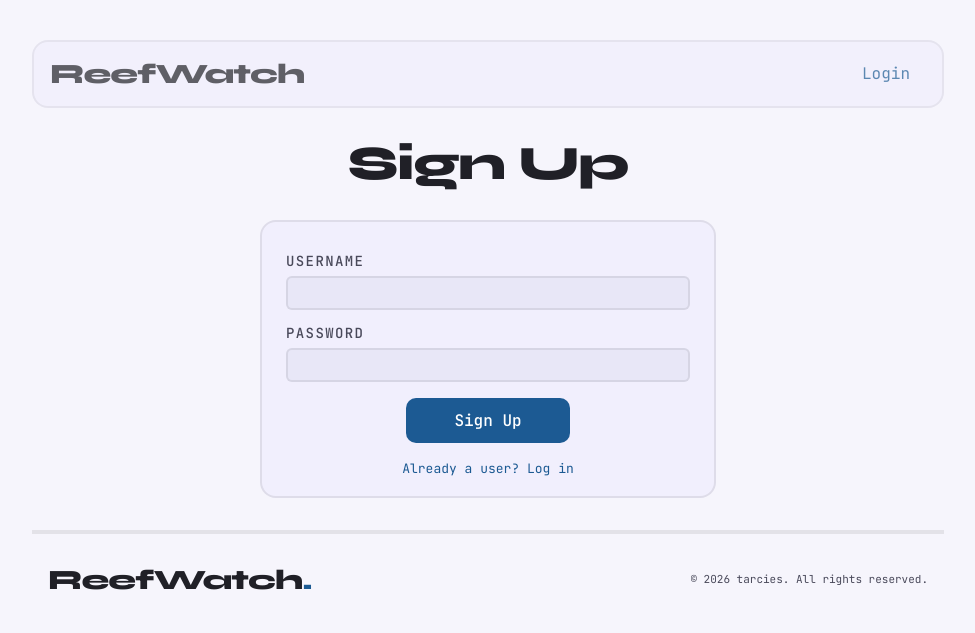
After one commit to tarcies/ict320-task3, a Python web app: template app/templates/signup.html in a window 1280 px wide. The commit adds this page. Shown: the top 633 px of the page, without its empty margins (152-1127 px from the left). Run offline with Jinja, Linux system fonts and the light colour scheme; the template is opened without the code that fills it, so the values that code supplies are empty.

Commit message:
feat(flask): add auth pages (login + signup)

```diff
--- a/app/routes/auth.py
+++ b/app/routes/auth.py
@@ -24,7 +24,7 @@ def login():
     return render_template("login.html")
 
 
-@bp.route("/logout", methods=["POST"])
+@bp.route("/logout")
 def logout():
     session.clear()
     flash("You have been signed out", "info")
--- a/app/templates/base.html
+++ b/app/templates/base.html
@@ -11,9 +11,9 @@
     />
     <link
       rel="stylesheet"
-      href="{{ url_for('static', filename='style.css') }}"
+      href="{{ url_for('static', filename='css/style.css') }}"
     />
-    <title>{% block title %}TrailHire{% endblock %}</title>
+    <title>{% block title %}ReefWatch{% endblock %}</title>
   </head>
   <body>
     <div class="page">
@@ -21,32 +21,40 @@
       <p class="body" style="text-align: right; padding-right: var(--space-8)">
         Signed in as
         <span style="color: var(--accent); font-weight: 800">{{ user }}</span>
-        {% endif %}
       </p>
+      {% endif %}
       <nav class="navigation">
         <div class="header">
           <div class="header-title">
-            <p class="display">TrailHire</p>
+            <p class="display">ReefWatch</p>
           </div>
         </div>
-        <ul style="">
+        <ul>
           {% if user %}
           <!-- User pages -->
-          <li><a href="/catalogue">Catalogue</a></li>
-          <li><a href="/user/rentals">Rentals</a></li>
-          {% if is_admin %}
-          <!-- Admin pages -->
-          <li><a href="/admin/equipment" style="color: red">Equipment</a></li>
-          <li><a href="/admin/users" style="color: red">Users</a></li>
-          {% endif %}
-          <li><a href="/logout">Logout</a></li>
+          <li><a href="{{ url_for('main.index') }}">Dashboard</a></li>
+          <li><a href="{{ url_for('surveys.list_surveys') }}">Surveys</a></li>
+          <li>
+            <a href="{{ url_for('equipment.list_equipment') }}">Equipment</a>
+          </li>
+          <li>
+            <a href="{{ url_for('summaries.list_summaries') }}">Summaries</a>
+          </li>
+          <li>
+            <a href="{{ url_for('auth.logout') }}">Logout</a>
+          </li>
           {% else %}
-          <!-- Login/Signup only -->
-          <li><a href="/auth/login">Login</a></li>
-          <li><a href="/auth/signup">Sign Up</a></li>
+          <!-- Login only -->
+          <li><a href="{{ url_for('auth.login') }}">Login</a></li>
           {% endif %}
         </ul>
       </nav>
+
+      <!-- Messages flashed by the routes (success, danger, warning, info) -->
+      {% with messages = get_flashed_messages(with_categories=true) %} {% for
+      category, message in messages %}
+      <div class="flash flash-{{ category }}" role="alert">{{ message }}</div>
+      {% endfor %} {% endwith %}
 
       <!-- Page Content -->
       {% block content %}{% endblock %}
@@ -54,8 +62,7 @@
       <footer>
         <div class="footer">
           <div class="footer-logo">
-            <p class="display">TrailHire<span>.</span></p>
-            <span class="label">Outdoor Equipment Rental App</span>
+            <p class="display">ReefWatch<span>.</span></p>
           </div>
           <div class="footer-copyright">
             <p>© 2026 tarcies. All rights reserved.</p>
--- /dev/null
+++ b/app/templates/signup.html
@@ -0,0 +1,48 @@
+{% extends "base.html" %} {% block content %}
+<div>
+  <div class="header">
+    <div class="header-title">
+      <p class="display">Sign Up</p>
+    </div>
+  </div>
+
+  <div class="card" style="margin: var(--space-8) 0; width: 50%">
+    <form method="post">
+      <div class="input-group">
+        <label for="username" class="label input-label">Username</label>
+        <input
+          type="username"
+          id="username"
+          class="input"
+          name="username"
+          required
+        />
+      </div>
+      <div class="input-group">
+        <label for="password" class="label input-label">Password</label>
+        <input
+          type="password"
+          id="password"
+          class="input"
+          name="password"
+          required
+        />
+      </div>
+      <input
+        type="submit"
+        value="Sign Up"
+        class="btn btn-primary motion-up-hover motion-down-active easing-base submit"
+      />
+
+      {% if res and msg != 'start' %}
+      <p class="label auth" style="color: var(--success)">
+        Successfully signed up.
+      </p>
+      {% elif not res %}
+      <p class="label auth" style="color: var(--danger)">{{ msg }}</p>
+      {% endif %}
+    </form>
+    <a href="./login" style="text-align: center">Already a user? Log in</a>
+  </div>
+</div>
+{% endblock %}
```
Also changed, not shown: app/templates/login.html (+42 -0 lines).
